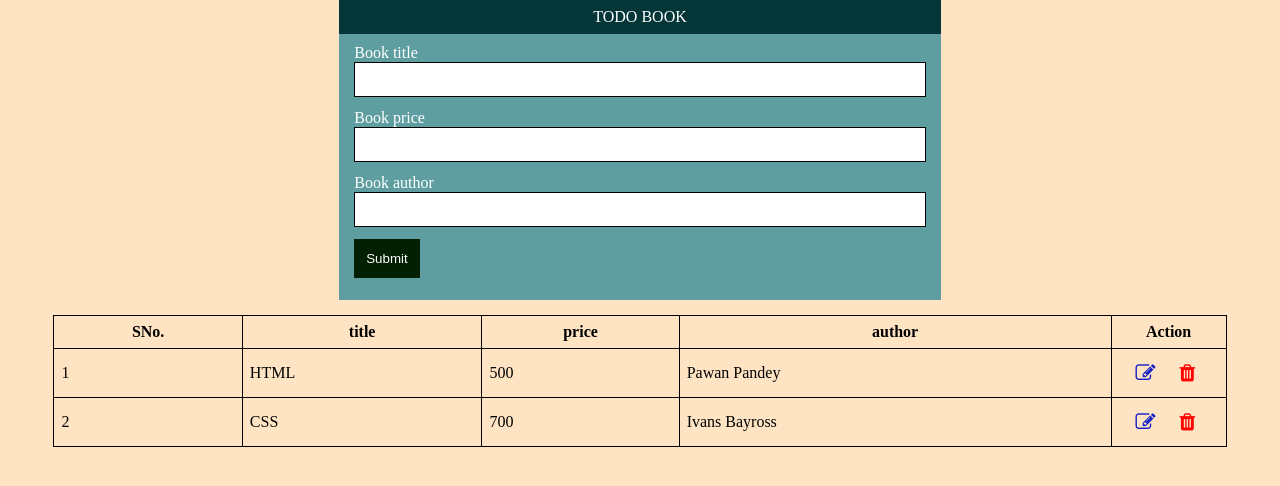
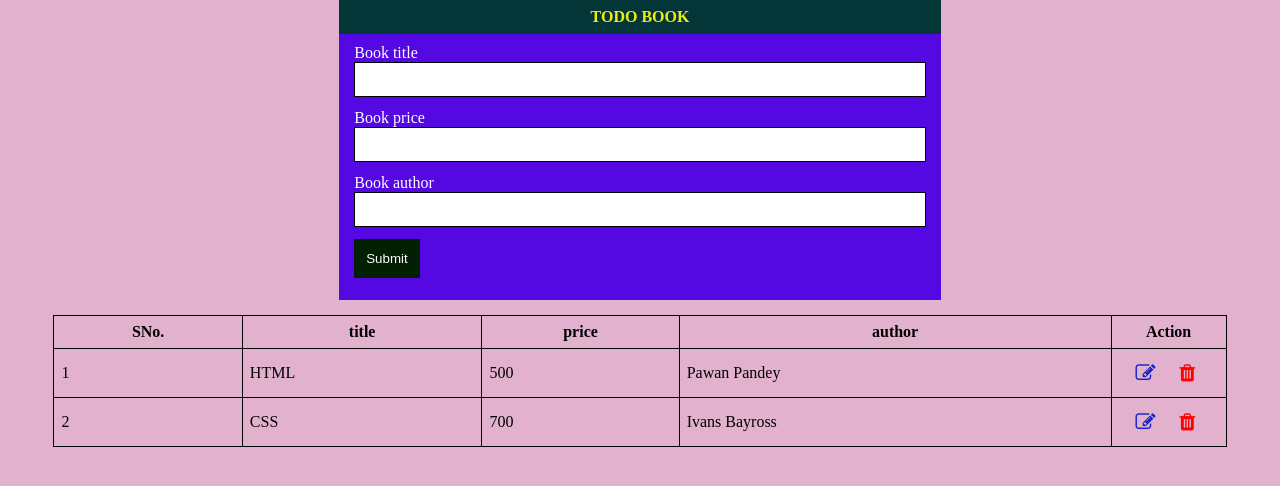
Before and after one commit to PAWANPANDEY-1996/PAWAN_STORAGE, a plain HTML site: page index.html in a window 1280 px wide. Drawn offline with Linux system fonts and the light colour scheme.

Commit message:
TODO_book

```diff
--- a/style.css
+++ b/style.css
@@ -1,7 +1,7 @@
 body{
     margin: 0;
     padding: 0;
-    background-color: bisque;
+    background-color: rgb(226, 177, 205);
 }
 .container{
     width: 94%;
@@ -9,14 +9,15 @@ body{
 }
 .card{
     width: 50%;
-    background-color: cadetblue;
+    background-color: rgb(84, 8, 226);
     margin: auto;
 }
 .card-header{
     padding: 8px;
     background-color: rgb(4, 54, 56);
     text-align: center;
-    color: #fff;
+    color: rgb(240, 236, 12);
+    font-weight: bold;
 }
 .card-body{
     padding: 10px 15px;
```
